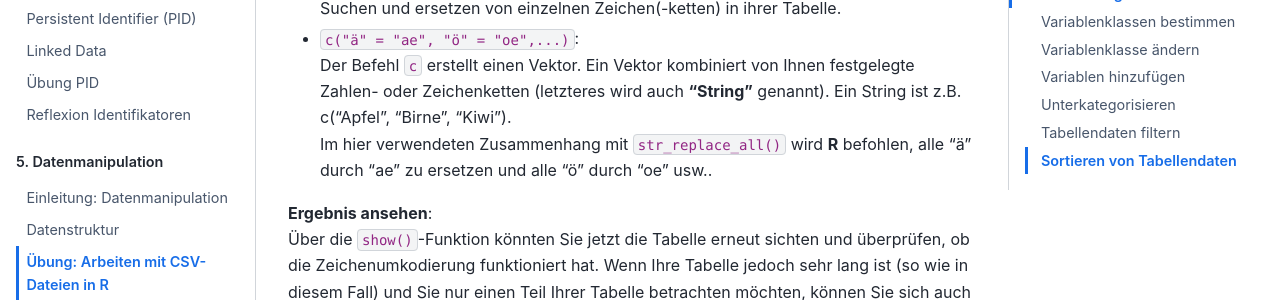
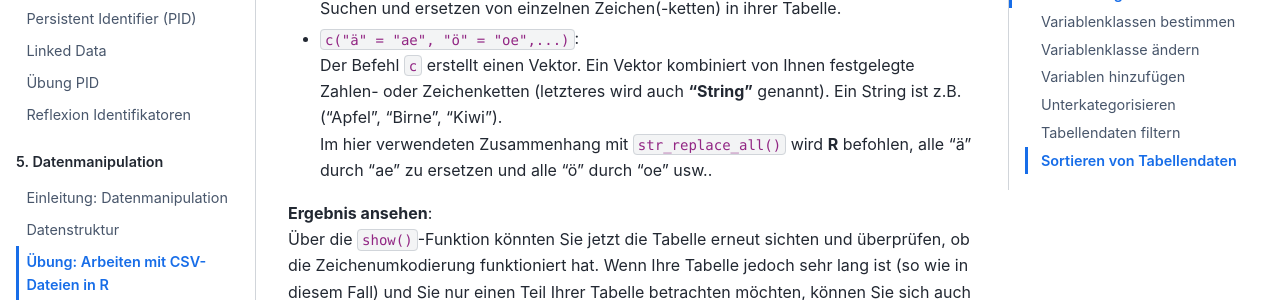
Before and after one commit to quadriga-dk/Tabelle-Fallstudie-1, a Jupyter Book: the page built from Markdown/21_Einstieg_R.md, in a window 1280 px wide and 900 px high, scrolled down 7456 px. Shown: the part 179-479 px from the top of the window. Built offline with Jupyter Book 1.0.4 settings and Sphinx 7.4.7 and the Sphinx Book theme 1.1.4, drawn with Linux system fonts in a browser that asks for light colours.

```diff
--- a/Markdown/21_Einstieg_R.md
+++ b/Markdown/21_Einstieg_R.md
@@ -406,7 +406,7 @@ data_csv_clean$V2 <- str_replace_all(data_csv_clean$V2, c("ä" = "ae", "ö" = "o
 -   `c("ä" = "ae", "ö" = "oe",...)`:
     Der Befehl `c` erstellt einen Vektor. Ein Vektor kombiniert von
     Ihnen festgelegte Zahlen- oder Zeichenketten (letzteres wird auch
-    **“String”** genannt). Ein String ist z.B. c(“Apfel”, “Birne”,
+    **“String”** genannt). Ein String ist z.B. (“Apfel”, “Birne”,
     “Kiwi”).
     Im hier verwendeten Zusammenhang mit `str_replace_all()` wird **R**
     befohlen, alle “ä” durch “ae” zu ersetzen und alle “ö” durch “oe”
```
